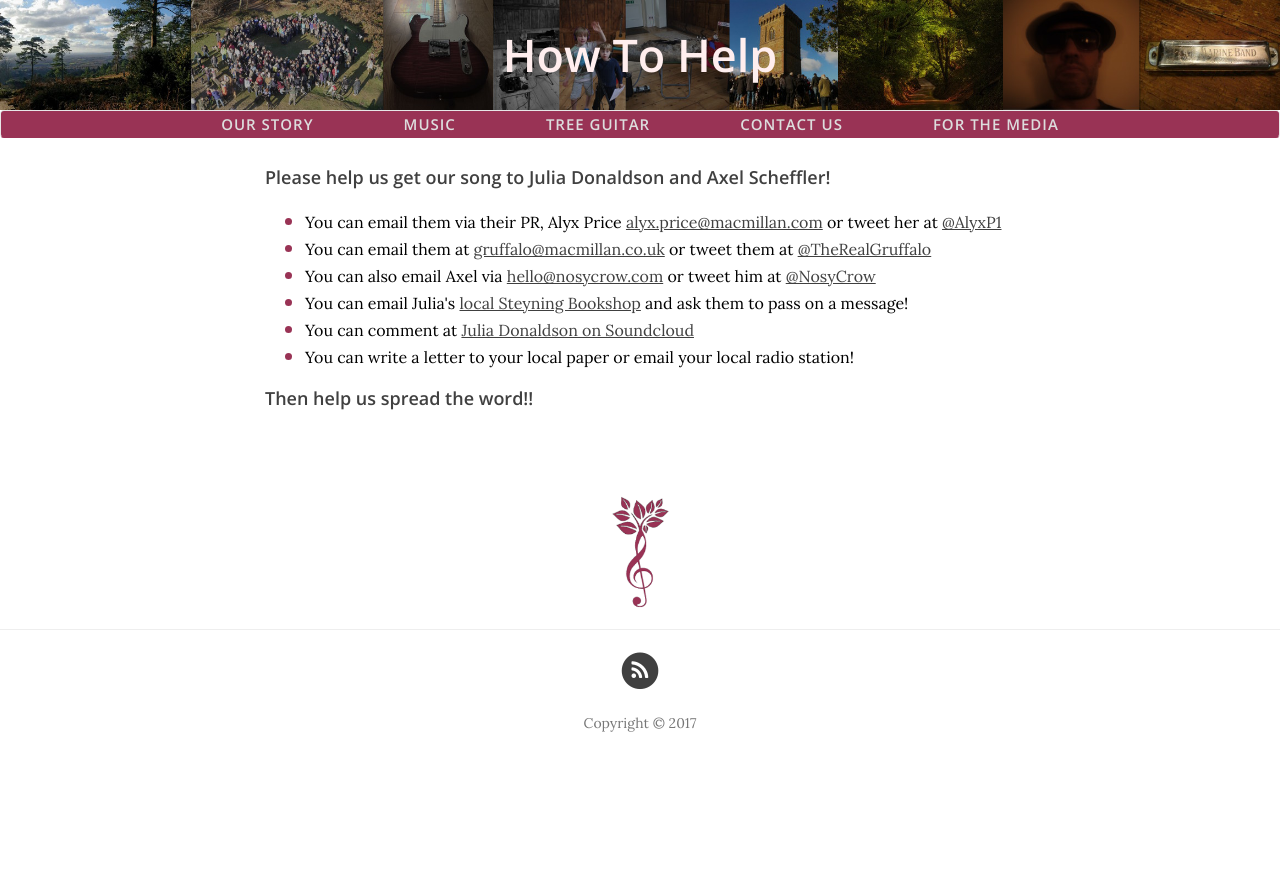
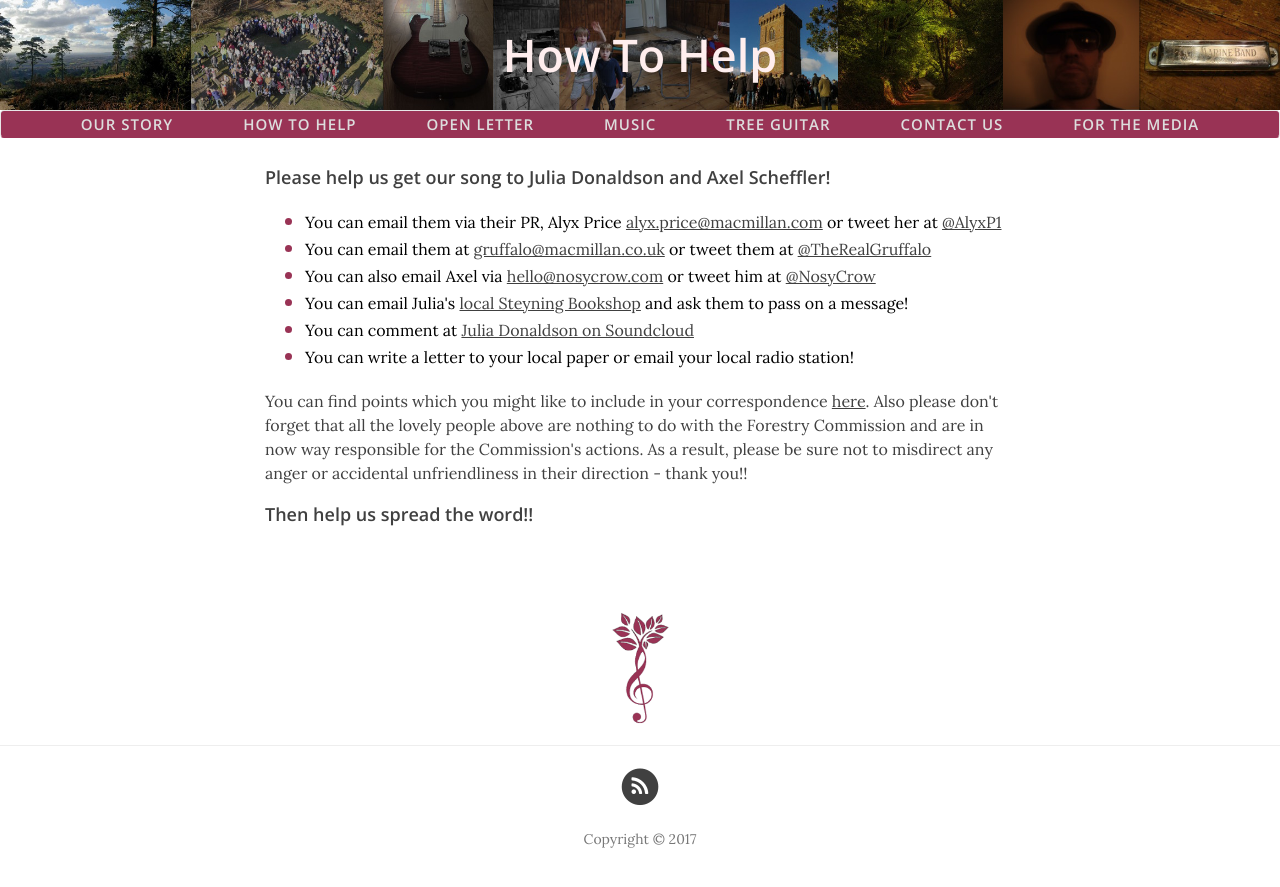
Before and after one commit to voiceforleithhill/leithhillblues.co.uk, a Jekyll site: the page built from how-to-help.html, in a window 1280 px wide. Shown: the top 887 px of the page. Built offline with Jekyll 4.4.1, drawn with Linux system fonts in a browser that asks for light colours; nearby versions of some CDN libraries.

```diff
--- a/_includes/nav.html
+++ b/_includes/nav.html
@@ -42,10 +42,12 @@
                 <li>
                     <a href="{{ site.baseurl }}/">Our Story</a>
                 </li>
-<!--                 <li>
+                <li>
                     <a href="{{ site.baseurl }}/how-to-help">How To Help</a>
                 </li>
- -->
+                <li>
+                    <a href="{{ site.baseurl }}/open-letter">Open Letter</a>
+                </li>
                 <li>
                     <a href="{{ site.baseurl }}/song">Music</a>
                 </li>
--- a/css/clean-blog.css
+++ b/css/clean-blog.css
@@ -131,7 +131,7 @@ li.cta p {
     color: #dddddd;
   }
   .navbar-custom .nav li a {
-    padding: 3px 45px;
+    padding: 3px 35px;
   }
   .navbar-custom .nav li a:hover,
   .navbar-custom .nav li a:focus {
--- a/how-to-help.html
+++ b/how-to-help.html
@@ -4,14 +4,18 @@ title: "How To Help"
 ---
 
 <h4>Please help us get our song to Julia Donaldson and Axel Scheffler!</h4>
-<p><ul>
+<p>
+  <ul>
   <li class="cta"><p>You can email them via their PR, Alyx Price <a href="alyx.price@macmillan.com" target="_blank">alyx.price@macmillan.com</a> or tweet her at <a href="https://twitter.com/AlyxP1" target="_blank">@AlyxP1</a></p></li>
   <li class="cta"><p>You can email them at <a href="mailto:gruffalo@macmillan.co.uk" target="_blank">gruffalo@macmillan.co.uk</a> or tweet them at <a href="https://twitter.com/TheRealGruffalo" target="_blank">@TheRealGruffalo</a></p></li>
   <li class="cta"><p>You can also email Axel via <a href="mailto:hello@nosycrow.com" target="_blank">hello@nosycrow.com</a> or tweet him at <a href="https://twitter.com/NosyCrow" target="_blank">@NosyCrow</a></p></li>
   <li class="cta"><p>You can email Julia's <a href="mailto:info@steyningbookshop.co.uk" target="_blank">local Steyning Bookshop</a> and ask them to pass on a message!</p></li>
   <li class="cta"><p>You can comment at <a href="https://soundcloud.com/pan-macmillan/sets/julia-donaldson" target="_blank">Julia Donaldson on Soundcloud</a></p></li>
   <li class="cta"><p>You can write a letter to your local paper or email your local radio station!</p></li>
-</ul></p>
+</ul>
+</p>
+<p>You can find points which you might like to include in your correspondence <a href="{{ site.baseurl }}/open-letter">here</a>. Also please don't forget that all the lovely people above are nothing to do with the Forestry Commission and are in now way responsible for the Commission's actions. As a result, please be sure not to misdirect any anger or accidental unfriendliness in their direction - thank you!!
+</p>
 
 <h4>Then help us spread the word!!</h4>
 
--- a/less/clean-blog.less
+++ b/less/clean-blog.less
@@ -150,7 +150,7 @@ li.cta {
 		.nav {
 			li {
 				a {
-					padding: 3px 45px;
+					padding: 3px 35px;
 					&:hover,
 					&:focus {
 						color: @white-faded;
```
Also changed, not shown: _includes/video.html (+4 -23 lines), index.html (+21 -8 lines), open-letter.html (added, +30 -0 lines), song.html (+24 -1 lines), css/clean-blog.min.css.
